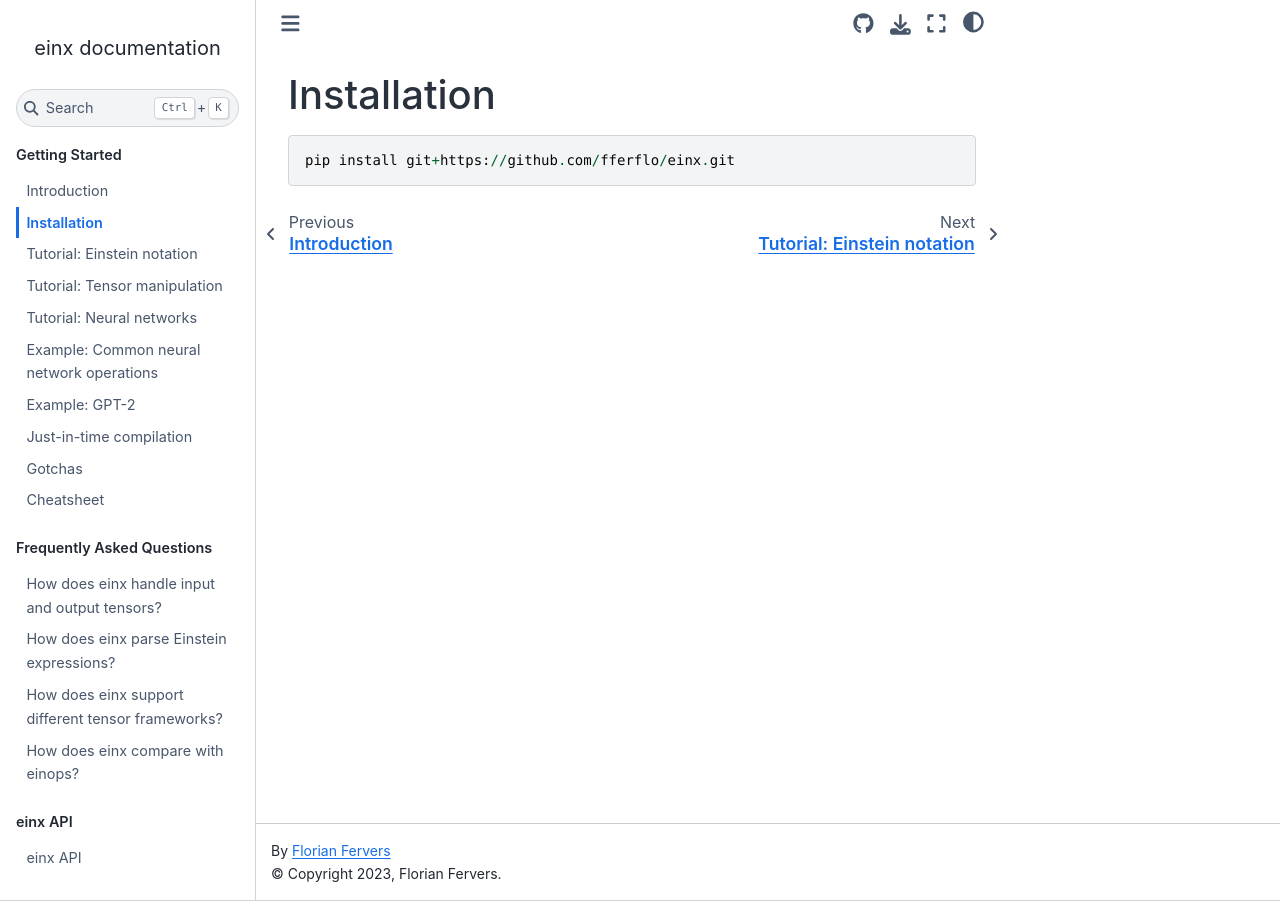
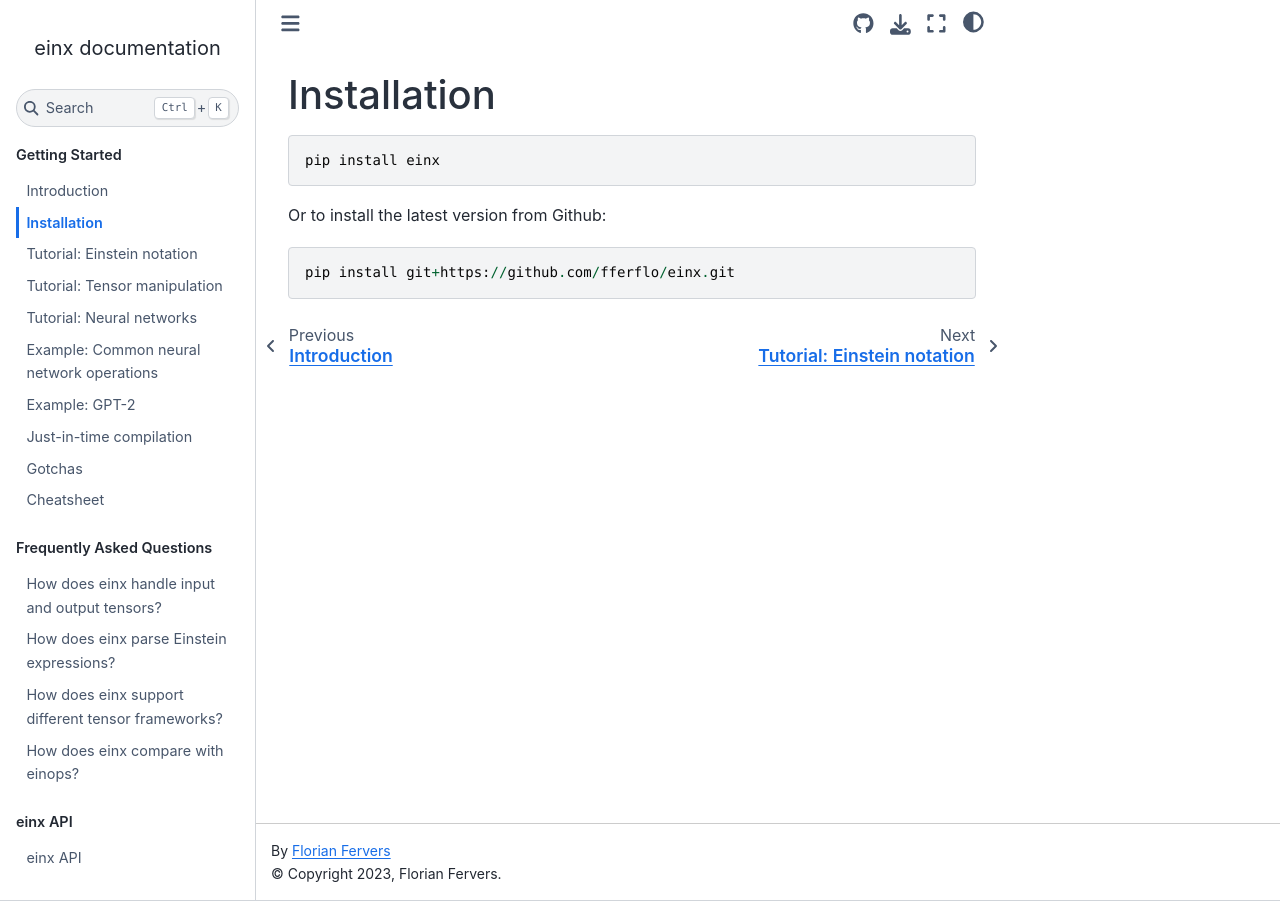
Before and after one commit to fferflo/einx, a Sphinx documentation site: the page built from docs/source/gettingstarted/installation.rst, in a window 1280 px wide. Built offline with Sphinx 7.4.7 and the Sphinx Book theme 1.1.4, drawn with Linux system fonts in a browser that asks for light colours.

Commit message:
Update docs

```diff
--- a/docs/source/gettingstarted/installation.rst
+++ b/docs/source/gettingstarted/installation.rst
@@ -3,4 +3,10 @@
 
 ..  code::
 
+    pip install einx
+
+Or to install the latest version from Github:
+
+..  code::
+
     pip install git+https://github.com/fferflo/einx.git
```
